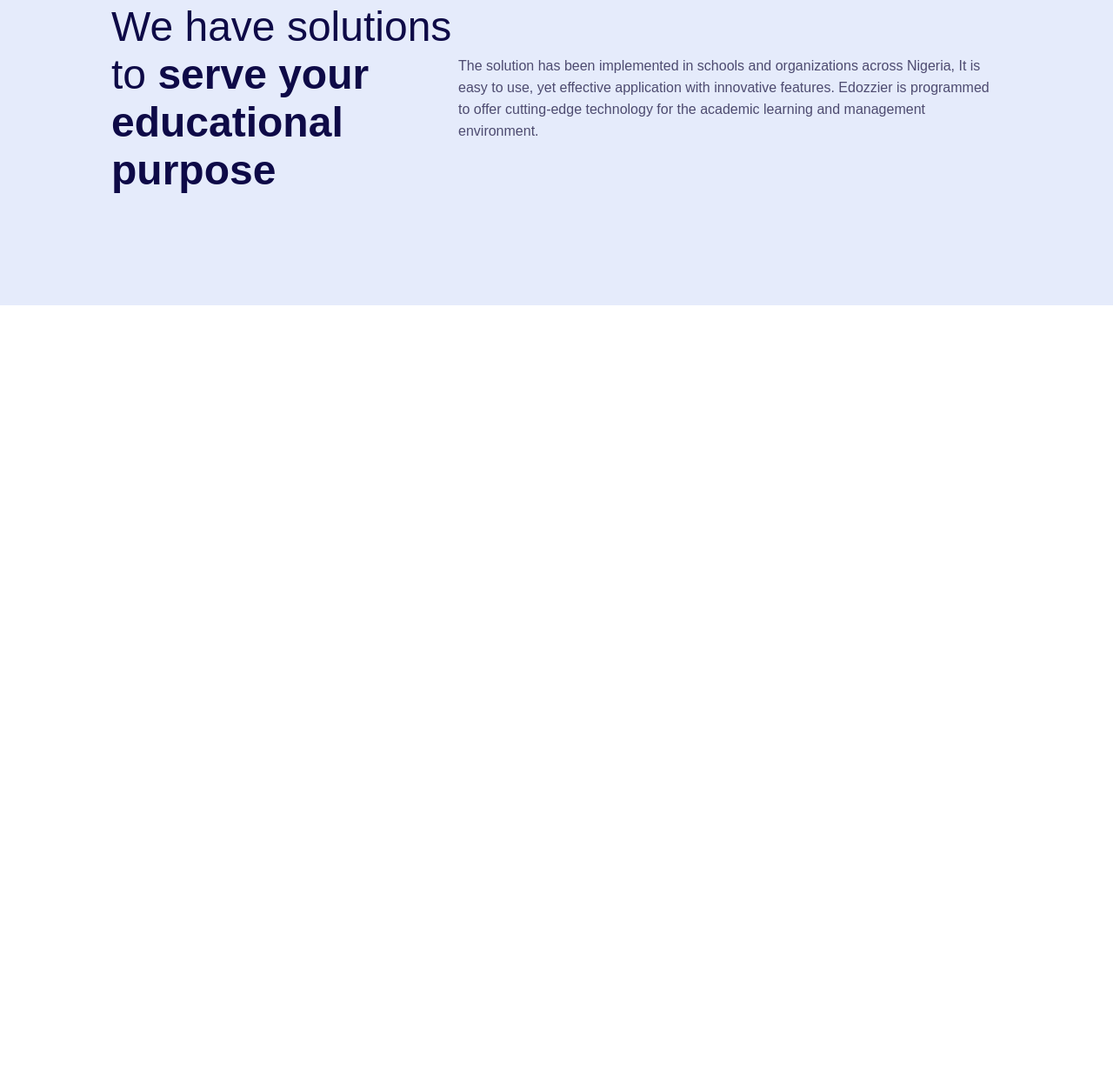
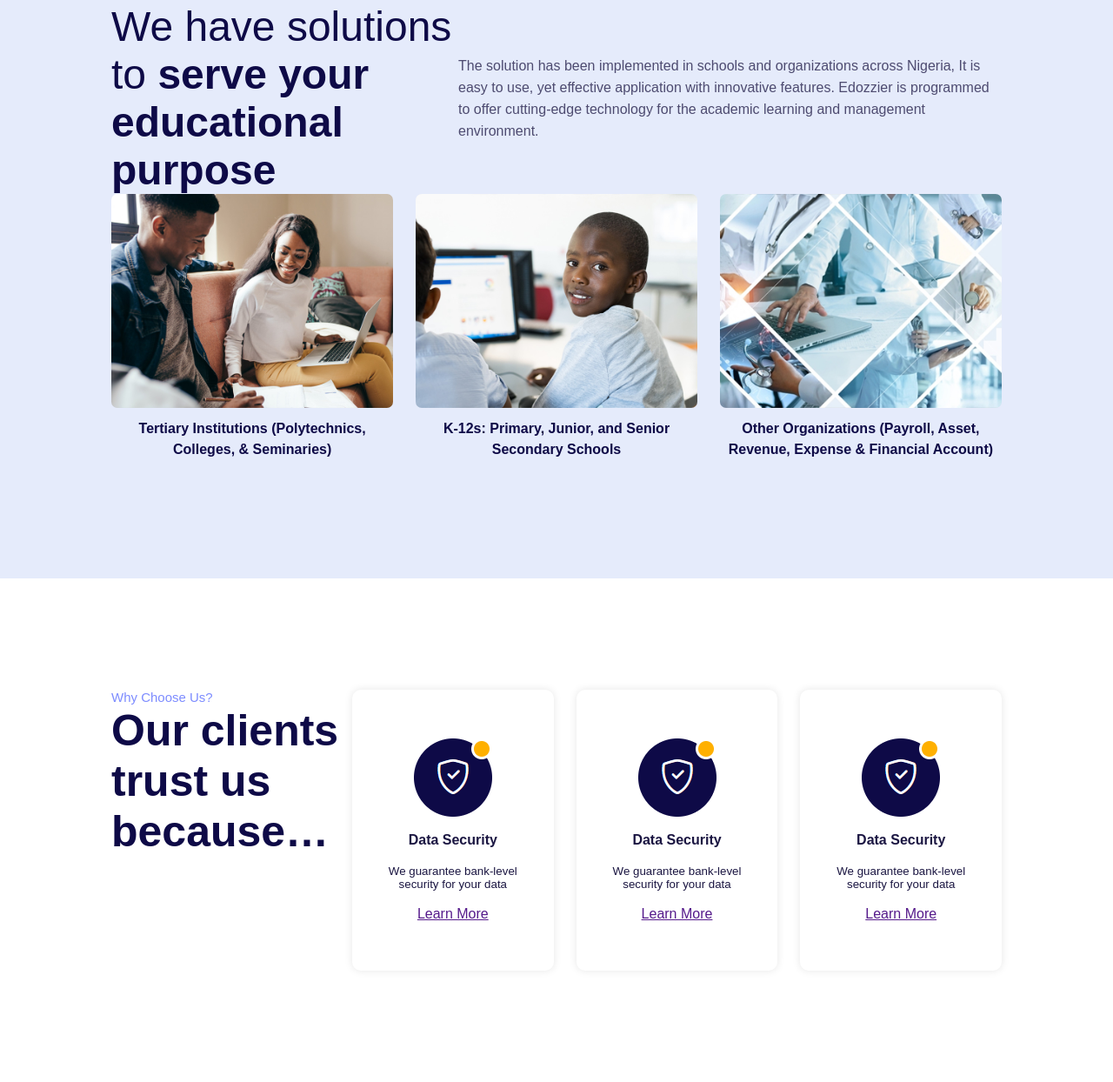
Before and after one commit to TemiladeTOBI/Edozzier.com-Mockup, a plain HTML site: page index.html in a window 1280 px wide. Shown: the part 2016-3260 px from the top of the page at 87% size. Before the commit the page ends 2367 px from the top, so only its background shows below. Drawn offline with Linux system fonts and the light colour scheme.

Commit message:
feat:   - Finished 'Our Solutions' section         - Commenced development of 'Why Choose Us?'         section

```diff
--- a/index.html
+++ b/index.html
@@ -79,13 +79,42 @@
         </div>
         <div class="solutions-cards">
             <div class="solution-cell">
-
+                <img src="./img/edozzier-services2.jpg" alt="">
+                <p>Tertiary Institutions (Polytechnics, Colleges, & Seminaries)</p>
             </div>
             <div class="solution-cell">
-
+                <img src="./img/edozzier-services.jpg" alt="">
+                <p>K-12s: Primary, Junior, and Senior Secondary Schools</p>
             </div>
             <div class="solution-cell">
-
+                <img src="./img/edozzier-services3.jpg" alt="">
+                <p>Other Organizations (Payroll, Asset, Revenue, Expense & Financial Account)</p>
+            </div>
+        </div>
+    </section>
+    <section class="why">
+        <div class="why-header">
+            <small>Why Choose Us?</small>
+            <h1>Our clients trust us because… </h1>
+        </div>
+        <div class="why-grid">
+            <div class="why-card">
+                <img src="./img/data-sec.png" alt="">
+                <strong>Data Security</strong>
+                <small>We guarantee bank-level security for your data</small>
+                <a href="">Learn More</a>
+            </div>
+            <div class="why-card">
+                <img src="./img/data-sec.png" alt="">
+                <strong>Data Security</strong>
+                <small>We guarantee bank-level security for your data</small>
+                <a href="">Learn More</a>
+            </div>
+            <div class="why-card">
+                <img src="./img/data-sec.png" alt="">
+                <strong>Data Security</strong>
+                <small>We guarantee bank-level security for your data</small>
+                <a href="">Learn More</a>
             </div>
         </div>
     </section>
--- a/style.css
+++ b/style.css
@@ -218,11 +218,77 @@ nav>ul>li>a {
     font-weight: 300;
 }
 
-.solutions-text>h2>b{
+.solutions-text>h2>b {
     font-weight: 600;
 }
 
-.solutions-text>p{
+.solutions-text>p {
     line-height: 25px;
     filter: opacity(0.75);
 }
+
+.solutions-cards {
+    display: grid;
+    grid-template-columns: 1fr 1fr 1fr;
+    gap: 2.5%;
+}
+
+.solution-cell {}
+
+.solution-cell>img {
+    max-width: 100%;
+    border-radius: 7px;
+}
+
+.solution-cell>p {
+    text-align: center;
+    font-weight: 600;
+    color: #0e0a47;
+    line-height: 150%;
+    margin: 2.5%;
+}
+
+.why {
+    padding: 10%;
+    display: flex;
+}
+
+.why-header{
+    display: inline-block;
+    width: 30%;
+}
+
+.why-header>small {
+    color: #7D8CFF;
+    font-size: 15px;
+}
+
+.why-header>h1 {
+    color: #0e0a47;
+    font-size: 50px;
+}
+
+.why-grid {
+    display: grid;
+    grid-template-columns: 1fr 1fr 1fr;
+    gap: 3.5%;
+}
+
+.why-card {
+    box-shadow: 0px 0px 10px #e6e6e6;
+    border-radius: 10px;
+    padding: 20% 10%;
+}
+
+.why-card>img,
+.why-card>strong,
+.why-card>small,
+.why-card>a {
+    display: block;
+    text-align: center;
+    padding: 5% 0;
+}
+
+.why-card>img{
+    margin: auto;
+}
```
Also changed, not shown: img/Annotation 2025-07-16 144234.png (added), img/all-in-one.png (added), img/data-sec.png (added), img/easy.png (added), img/flexible.png (added), img/guarantee.png (added), img/setup.png (added).
